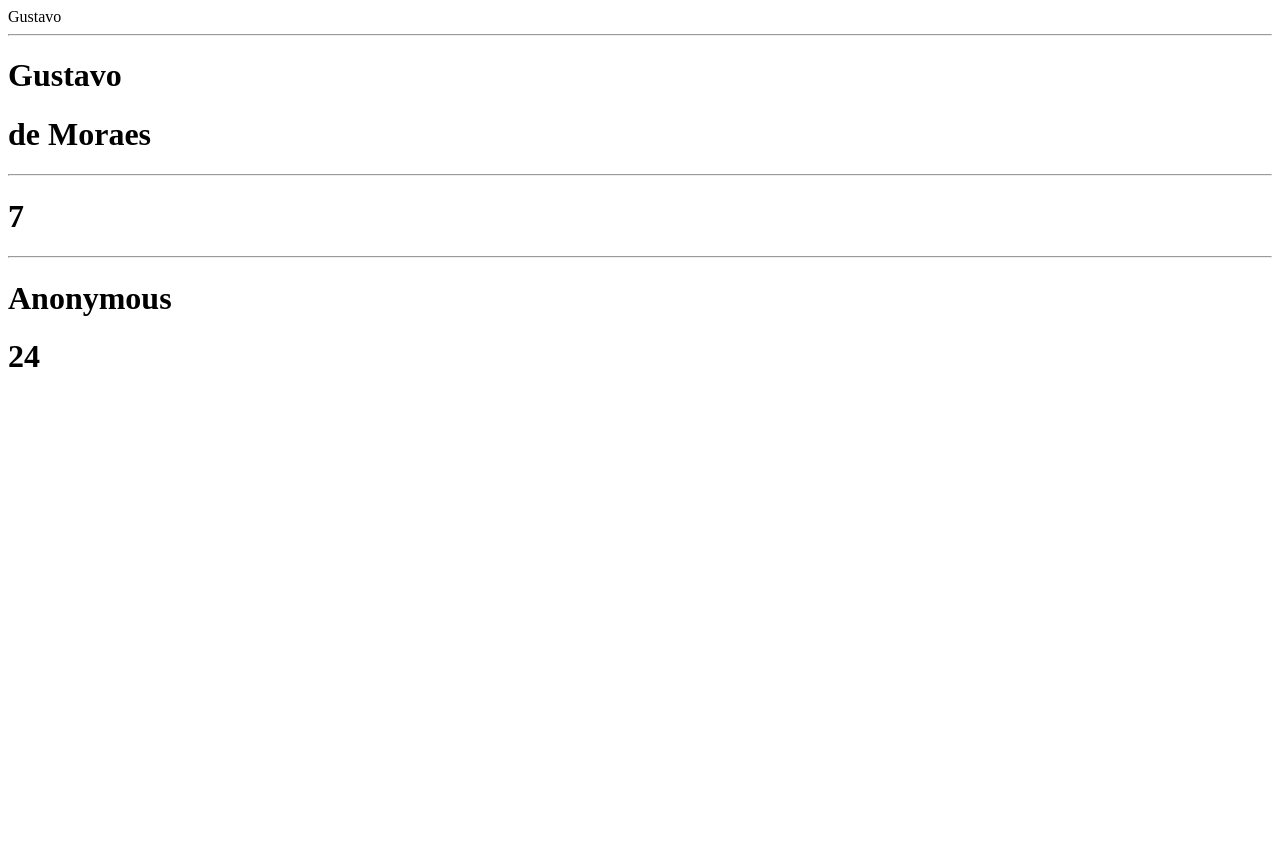
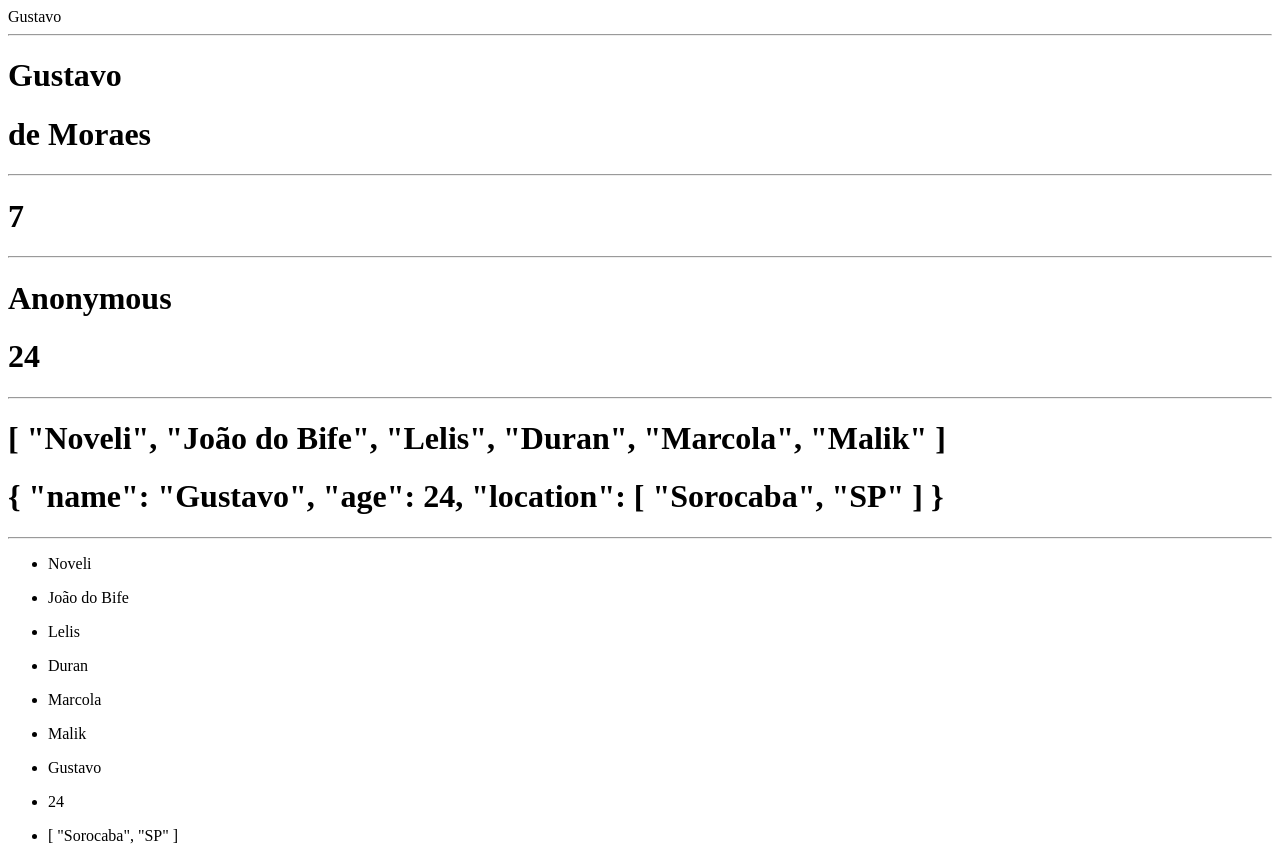
Before and after one commit to gstv57/vue-repo-learning, a Vue app: page / in a window 1280 px wide. Before the commit the page ends 800 px from the top, so only its background shows below. Built offline with nearby package versions, Linux system fonts and the light colour scheme.

Commit message:
complex props

```diff
--- a/src/App.vue
+++ b/src/App.vue
@@ -4,6 +4,7 @@ import DynamicPropsComponent from './components/DynamicPropsComponent.vue'
 import StaticPropsComponent from './components/StaticPropsComponent.vue'
 import ChaningPropsValue from './components/ChaningPropsValue.vue'
 import PropValidation from './components/PropValidation.vue'
+import ComplexProps from './components/ComplexProps.vue'
 const firstName = ref('Gustavo')
 const lastName = ref('de Moraes')
 
@@ -18,4 +19,9 @@ const myFavoriteNumber = ref(7)
   <ChaningPropsValue :myFavoriteNumber="myFavoriteNumber" />
   <hr />
   <PropValidation :age="24" />
+  <hr />
+  <ComplexProps
+    :friends="['Noveli', 'João do Bife', 'Lelis', 'Duran', 'Marcola', 'Malik']"
+    :userInfo="{ name: 'Gustavo', age: 24, location: ['Sorocaba', 'SP'] }"
+  />
 </template>
--- /dev/null
+++ b/src/components/ComplexProps.vue
@@ -0,0 +1,24 @@
+<script setup>
+defineProps({
+  friends: Array,
+  userInfo: Object,
+})
+</script>
+
+<template>
+  <h1>
+    {{ friends }}
+  </h1>
+  <h1>{{ userInfo }}</h1>
+  <hr />
+
+  <!-- Iterating Over Friends Array -->
+  <ul v-for="(friend, index) in friends" :key="index">
+    <li>{{ friend }}</li>
+  </ul>
+
+  <!-- Iterating over userInfo Object -->
+  <ul v-for="(info, index) in userInfo" :key="index">
+    <li>{{ info }}</li>
+  </ul>
+</template>
--- a/src/components/PropValidation.vue
+++ b/src/components/PropValidation.vue
@@ -5,6 +5,7 @@
 //   age: Number,
 // })
 
+// Complex Props Validation
 const props = defineProps({
   fullName: {
     type: String,
```
